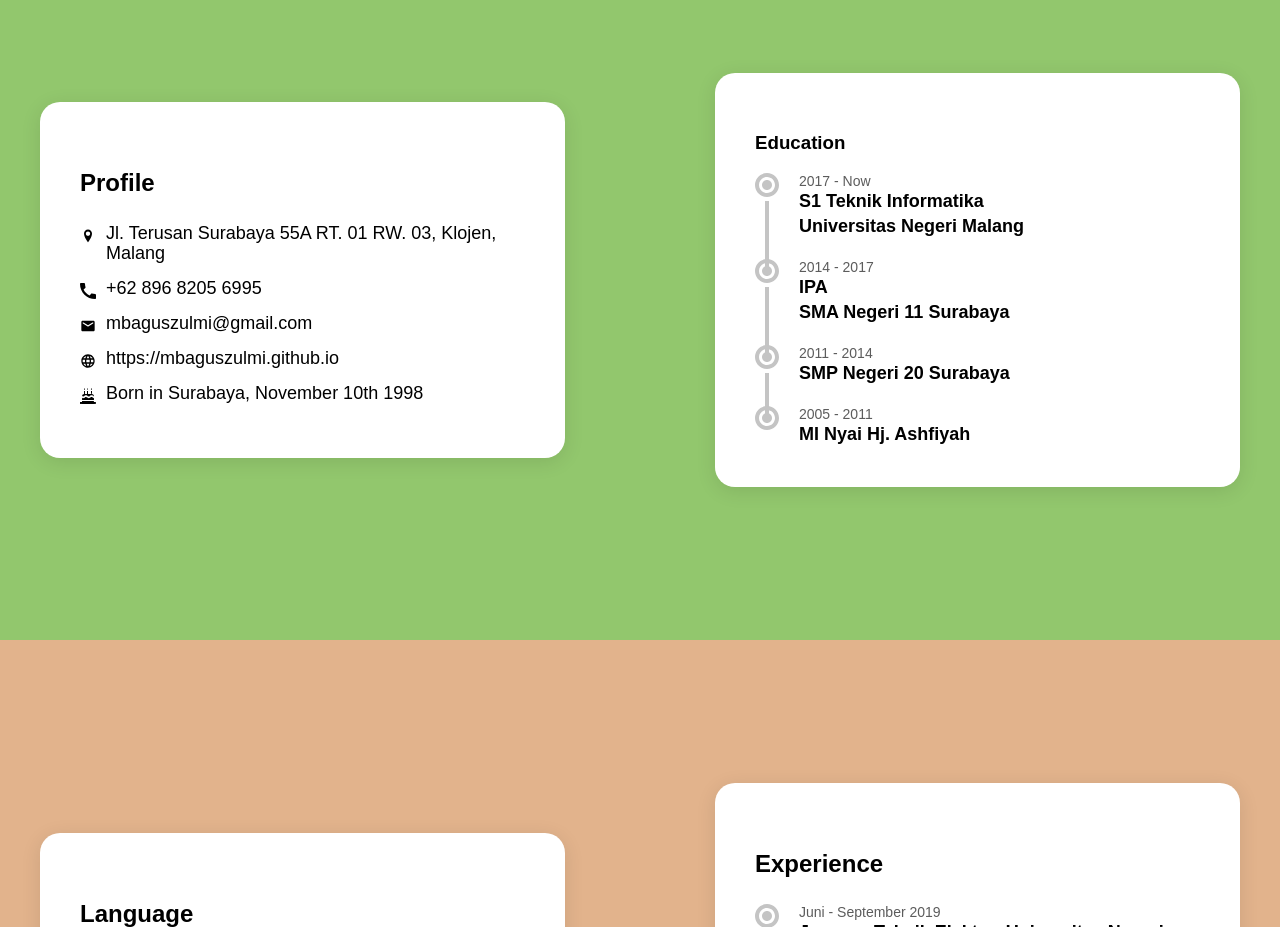
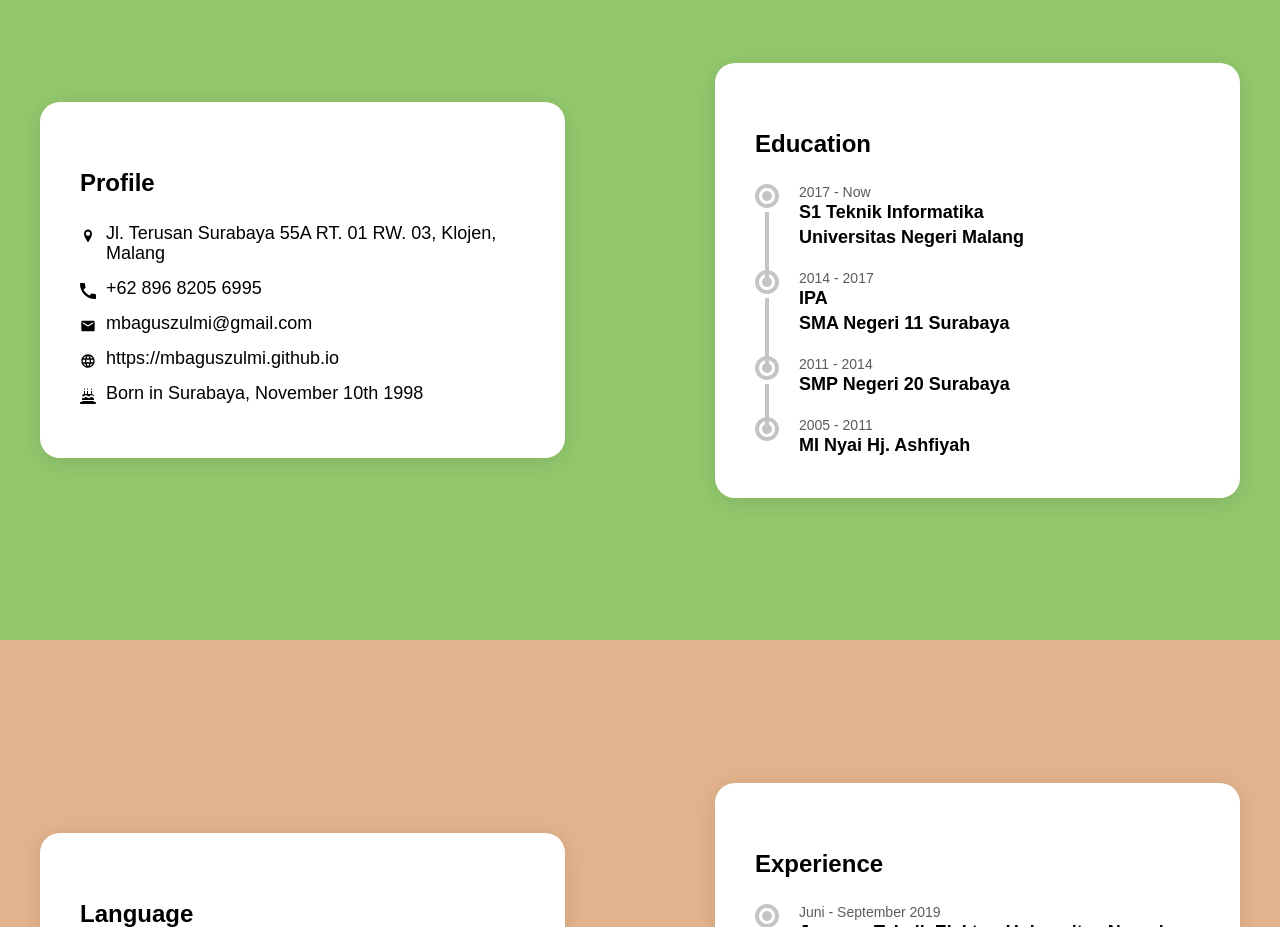
Before and after one commit to mbaguszulmi/mbaguszulmi.github.io, a React (Create React App) app: page /about in a window 1280 px wide. Shown: the part 800-1727 px from the top of the page. Built offline with nearby package versions, Linux system fonts and the light colour scheme.

Commit message:
Fix card title in education

```diff
--- a/src/pages/about.js
+++ b/src/pages/about.js
@@ -102,7 +102,7 @@ class About extends Component {
                         </div>
 
                         <div className="card education">
-                            <h3 className="title">Education</h3>
+                            <h3 className="card-title">Education</h3>
 
                             <div className="card-content">
                                 <div className="dot">
```
